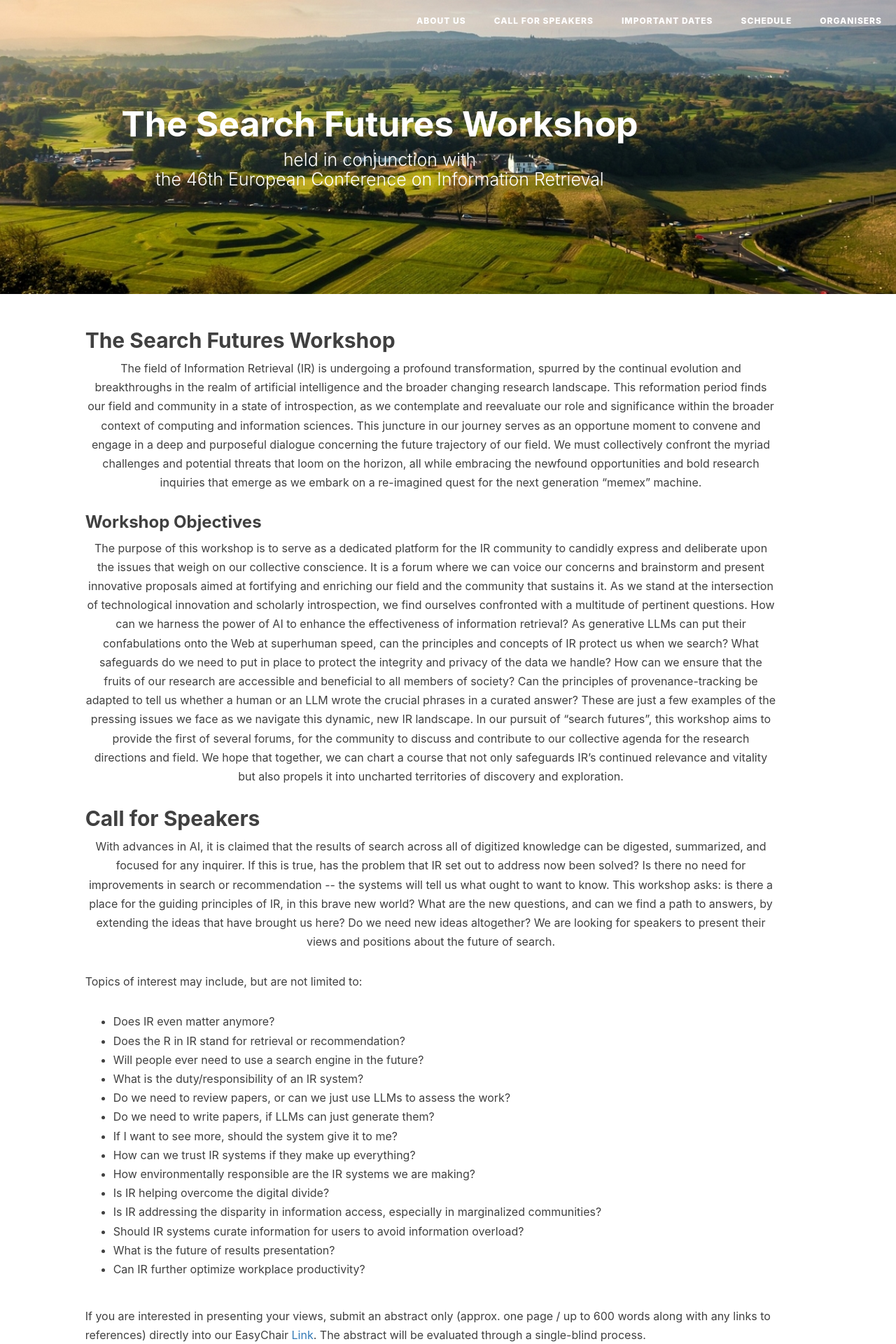
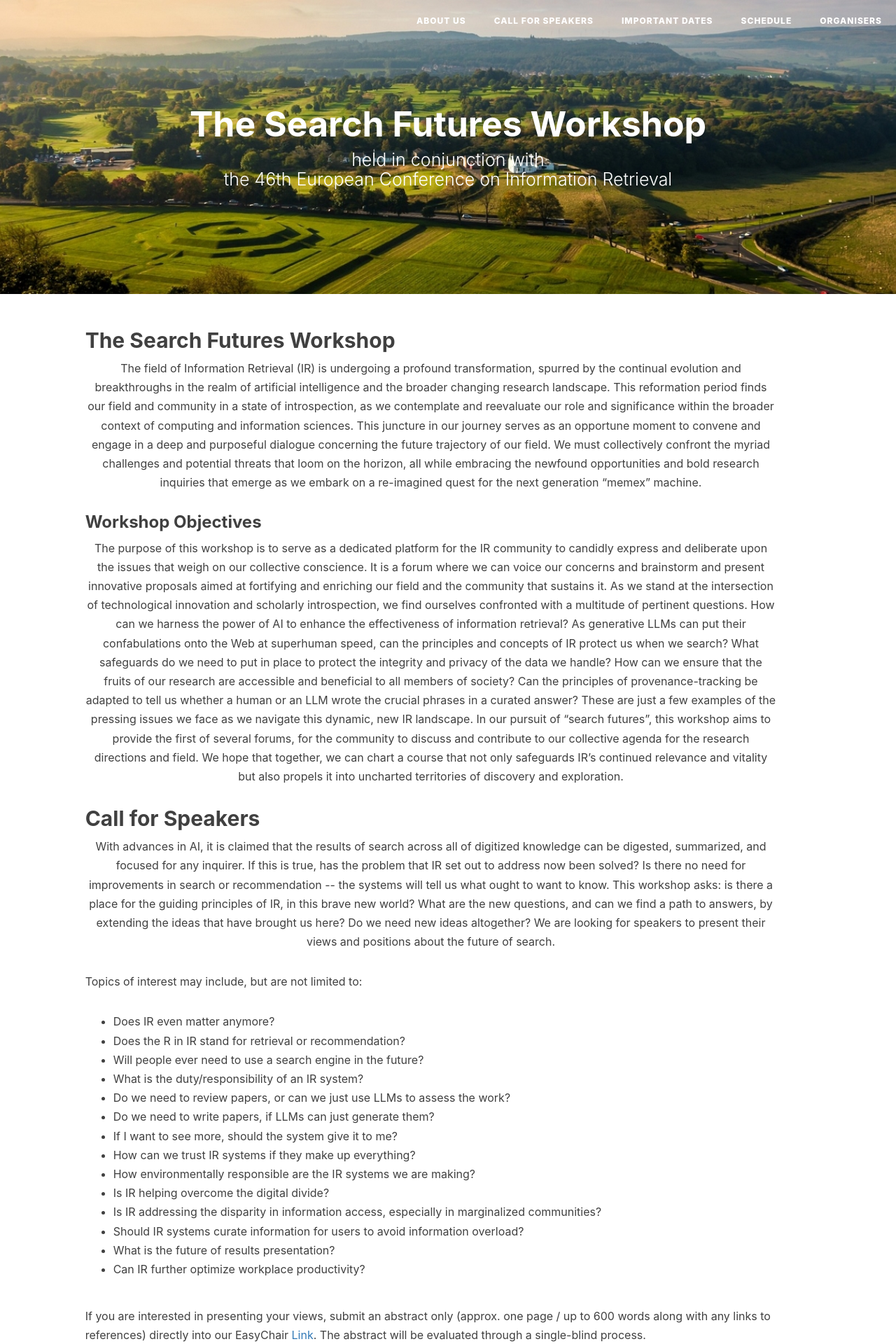
Before and after one commit to SearchFutures/SearchFutures.github.io, a Jekyll site: the page built from index.md, in a window 1280 px wide. Shown: the top 1920 px of the page at 70% size. Built offline with Jekyll 4.4.1, drawn with Linux system fonts in a browser that asks for light colours; nearby versions of some CDN libraries; our own code applies the rules of GitHub Pages for plain Markdown files.

Commit message:
Update page.html

```diff
--- a/_layouts/page.html
+++ b/_layouts/page.html
@@ -6,7 +6,7 @@ layout: default
 <header class="intro-header" style="background-image: url('{{ site.baseurl }}/{% if page.header-img %}{{ page.header-img }}{% else %}{{ site.header-img }}{% endif %}')">
     <div class="container">
         <div class="row">
-            <div class="col-lg-8 col-lg-offset-1 col-md-10 col-md-offset-1 ">
+            <div class="col-lg-8 col-lg-offset-2 col-md-10 col-md-offset-1 ">
                 <div class="site-heading">
                     <h1 style="font-size: 5rem">{% if page.title %}{{ page.title }}{% else %}{{ site.title }}{% endif %}</h1>
                     <!--<hr class="small">-->
```
